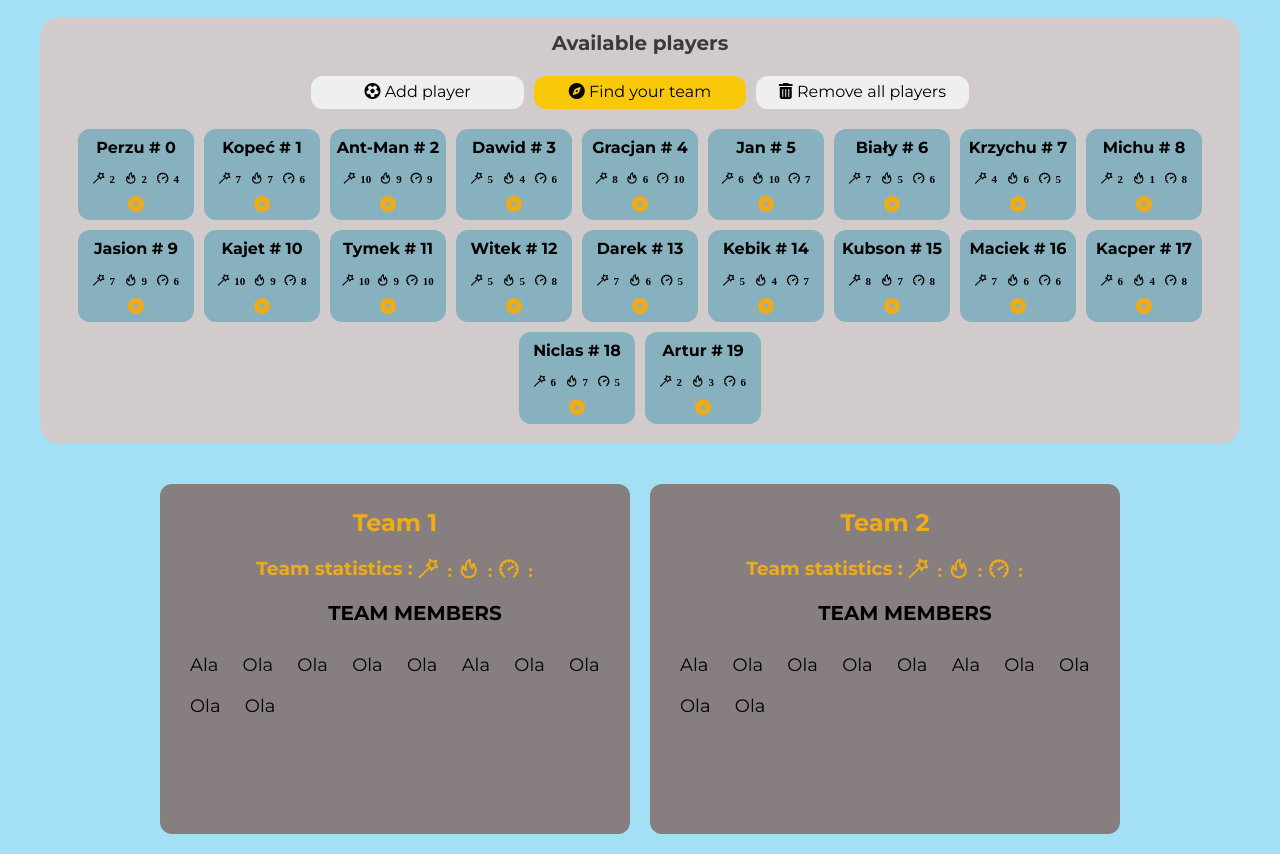
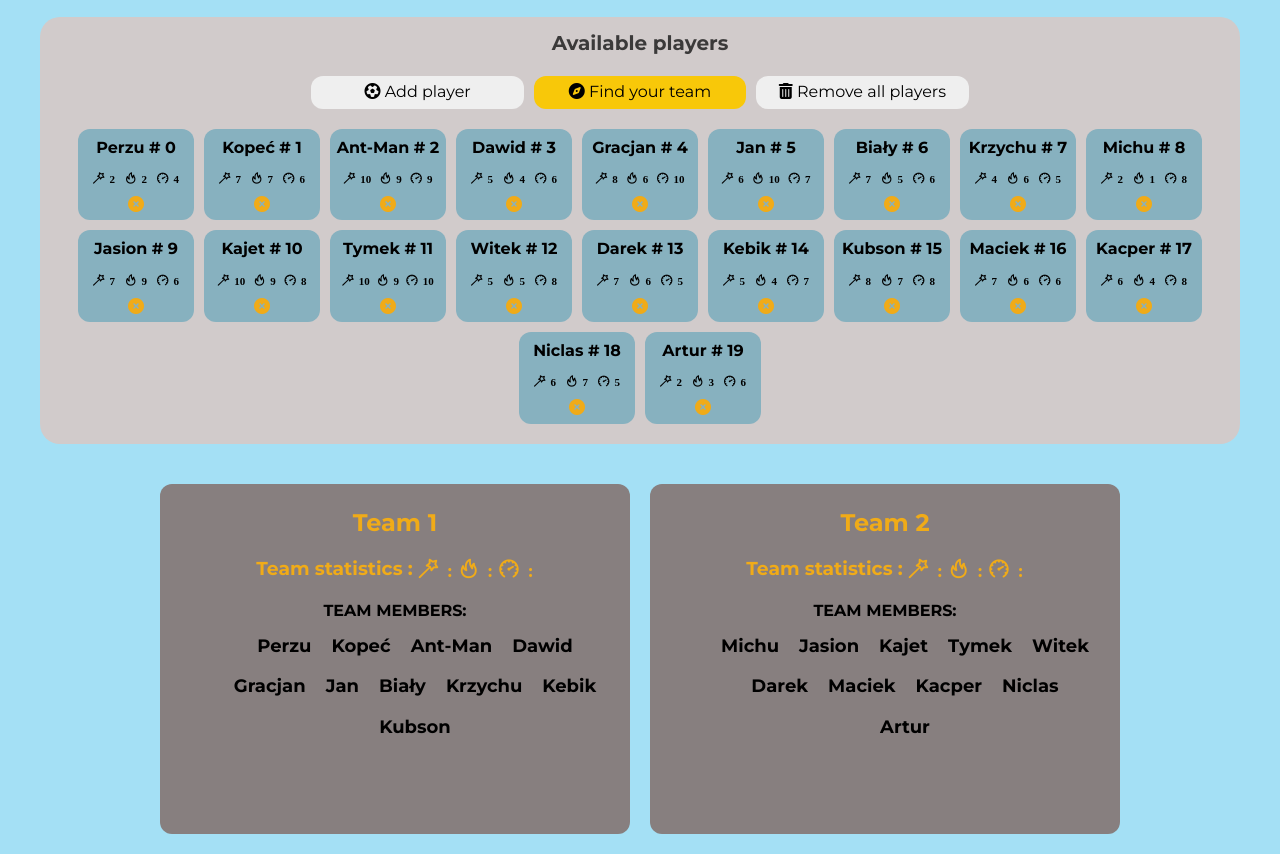
Before and after one commit to KlaudiaBrzywcy/Dream-Team-App, a plain HTML site: page index.html in a window 1280 px wide. Both pictures are taken after a click on the button "Find your team". Shown: the part 28-882 px from the top of the page. Drawn offline with nearby package versions, Linux system fonts and the light colour scheme.

Commit message:
graphic reprezentation, fixed sorting bug, again btn

```diff
--- a/assets/css/style.css
+++ b/assets/css/style.css
@@ -177,6 +177,13 @@ h1 {
     margin: 5px;
 }
 
+.team1 h4,
+.team2 h4 {
+    text-align: center;
+    margin-top: 0px;
+    margin-bottom: 5px;
+}
+
 .team1 h3 p,
 .team2 h3 p {
     margin-left: 6px;
@@ -184,7 +191,12 @@ h1 {
 }
 
 ul {
-    text-align: center;
+    display: flex;
+    justify-content: center;
+    align-items: center;
+    overflow: hidden;
+    flex-direction: row;
+    flex-wrap: wrap;
     margin: 0 0 20px 0;
     font-weight: 700;
     font-size: 20px;
@@ -314,3 +326,35 @@ input:hover {
 .close-btn:hover {
     background-color: #fff;
 }
+
+/************ Try again******************** */
+
+.try-again {
+    z-index: 11;
+    position: absolute;
+    top: 50%;
+    left: 50%;
+    transform: translate(-50%, -50%);
+    width: 20%;
+    height: 20%;
+}
+
+.again-btn {
+    display: none;
+    cursor: pointer;
+    width: 100%;
+    height: 90%;
+    border-radius: 12px;
+    border: none;
+    font-weight: 700;
+    transition: 0.3s;
+    background-color: rgb(243, 185, 9);
+    -webkit-box-shadow: 8px 8px 24px 0px rgba(66, 68, 90, 1);
+-moz-box-shadow: 8px 8px 24px 0px rgba(66, 68, 90, 1);
+box-shadow: 8px 8px 24px 0px rgba(66, 68, 90, 1);
+}
+
+.again-btn:hover {
+    background-color: rgb(247, 12, 12);
+
+}
--- a/assets/js/script.js
+++ b/assets/js/script.js
@@ -212,15 +212,16 @@ const sortPlayers = () => {
 
 
 // DECLARING aPTA LIST
-const aPTAArr = [];
+let aPTAArr = [];
+let team1Indexes = [];
+let team2Indexes = [];
+let team1Arr = [];
+let team2Arr = [];
 
 const sort = () => {
     console.log('click');
 
     // Average player total asset - aPTA
-
-    // const aPTA = Math.round((mediumSpeed + mediumSkill + mediumDamage) / 3);
-    // console.log(`aPTA: ${aPTA}`);
 
     // check aPTA for each player and add to the aPTAArr and update aPTA
     // in playersArr
@@ -249,28 +250,8 @@ const sort = () => {
     let teamSize = playersArr.length / 2;
 
     console.log(teamSize);
-    let team1Arr = [];
-    let team1aPTA = 0;
-    // let nrInRange = numberRange((goalaPTA + 1), (goalaPTA + 3));
 
-    // console.log(nrInRange)
-    // team1Arr.length = teamSize;
-    // let team2Arr = [];
-    // team2Arr.length = teamSize;
-
-    console.log('pętla while ***************')
-    // let i = 0;
-    // if (nrInRange.includes(team1aPTA) === false) {
-    //     do {
-    //         team1aPTA += aPTAArr[i];
-    //         console.log(team1aPTA);
-
-    //         team1Arr.push(aPTAArr[i]);
-    //         console.log(team1Arr);
-    //         i++;
-
-    //     } while (team1aPTA <= goalaPTA && team1Arr.length < teamSize);
-    // }
+    console.log('getCombinations ***************');
 
     const getCombinations = (data, key, size, target, bias = Number.MAX_VALUE) => {
         const iter = (index = 0, sum = 0, right = []) => {
@@ -291,17 +272,21 @@ const sort = () => {
         return result;
     };
 
+    console.log('playersAr');
+    console.log(playersArr);
+
 
     target = goalaPTA;
+
     console.log('target below');
     console.log(target);
 
+    console.log('pleyersArr before result');
+    console.log(playersArr);
+
     result = getCombinations(playersArr, 'aPTA', playersArr.length >> 1, target, teamSize);
     console.log('result ************************************');
-    // console.log(result);
-    // console.log(result[0][0]);
 
-    // result.forEach(el => console.log(el[0]));
     let count = 0
     result.forEach(el => {
         if (count > 1) {
@@ -310,10 +295,48 @@ const sort = () => {
             if (el[0] === target) {
 
                 console.log(el);
+                team1Indexes.push(...el);
                 count++;
             }
         }
     });
+    console.log('team1indexes')
+    console.log(team1Indexes);
+    team1Indexes.shift();
+    console.log(team1Indexes);
+    console.log('Pushing players to right teams');
+
+
+    const pushToRightTeam = () => {
+        for (i = 0; i < playersArr.length; i++) {
+            if (team1Indexes.includes(i)) {
+                team1Arr.push(playersArr[i]);
+            } else {
+                team2Arr.push(playersArr[i]);
+            }
+        }
+    }
+
+    pushToRightTeam();
+    console.log(playersArr);
+    console.log('team1 and team 2 arr')
+    console.log(team1Arr);
+    console.log(team2Arr);
+
+    const reprezentTeamsGraphicly = () => {
+        for (i = 0; i < team1Arr.length; i++) {
+            const liElement = document.createElement('li');
+            liElement.textContent = `${team1Arr[i].name}`;
+            ul1.appendChild(liElement);
+        };
+        for (i = 0; i < team2Arr.length; i++) {
+            const liElement = document.createElement('li');
+            liElement.textContent = `${team2Arr[i].name}`;
+            ul2.appendChild(liElement);
+        };
+    };
+
+    reprezentTeamsGraphicly();
 
 
 }
@@ -416,3 +439,13 @@ notEvenCloseBtn.addEventListener('click', closeNotEvenErr);
 
 // console.log('sum', '|', 'indices');
 // result.forEach(([sum, ...indices]) => console.log(sum, '|', indices.join(' ')));
+
+
+ // const reprezentTeamsGraphicly = () => {
+    //     team1Arr.forEach(el => {
+    //         const liElement = document.createElement('li');
+    //         liElement.textContent = `${team1Arr[el].name}`;
+    //         ul1.appendChild(liElement);
+    //     })
+
+    // }
--- a/index.html
+++ b/index.html
@@ -51,6 +51,9 @@
                     <p>Amount of players is not even!</p>
                     <button class="close-btn">Close</button>
                 </div>
+                <div class="try-again">
+                    <button class="again-btn">Try again!</button>
+                </div>
 
             </div>
 
@@ -68,8 +71,9 @@
                         <p class="damage-team1 icon-fire"> : </p>
                         <p class="speed-team1 icon-speedometer"> : </p>
                     </h3>
-                    <ul class="ul1">TEAM MEMBERS</ul>
-                    <li>Ala</li>
+                    <h4>TEAM MEMBERS:</h4>
+                    <ul class="ul1"></ul>
+                    <!-- <li>Ala</li>
                     <li>Ola</li>
                     <li>Ola</li>
                     <li>Ola</li>
@@ -78,7 +82,7 @@
                     <li>Ola</li>
                     <li>Ola</li>
                     <li>Ola</li>
-                    <li>Ola</li>
+                    <li>Ola</li> -->
 
                 </div>
             </div>
@@ -90,8 +94,9 @@
                         <p class="damage-team2 icon-fire"> : </p>
                         <p class="speed-team2 icon-speedometer"> : </p>
                     </h3>
-                    <ul class="ul2">TEAM MEMBERS</ul>
-                    <li>Ala</li>
+                    <h4>TEAM MEMBERS:</h4>
+                    <ul class="ul2"></ul>
+                    <!-- <li>Ala</li>
                     <li>Ola</li>
                     <li>Ola</li>
                     <li>Ola</li>
@@ -100,7 +105,7 @@
                     <li>Ola</li>
                     <li>Ola</li>
                     <li>Ola</li>
-                    <li>Ola</li>
+                    <li>Ola</li> -->
 
 
                 </div>
```
